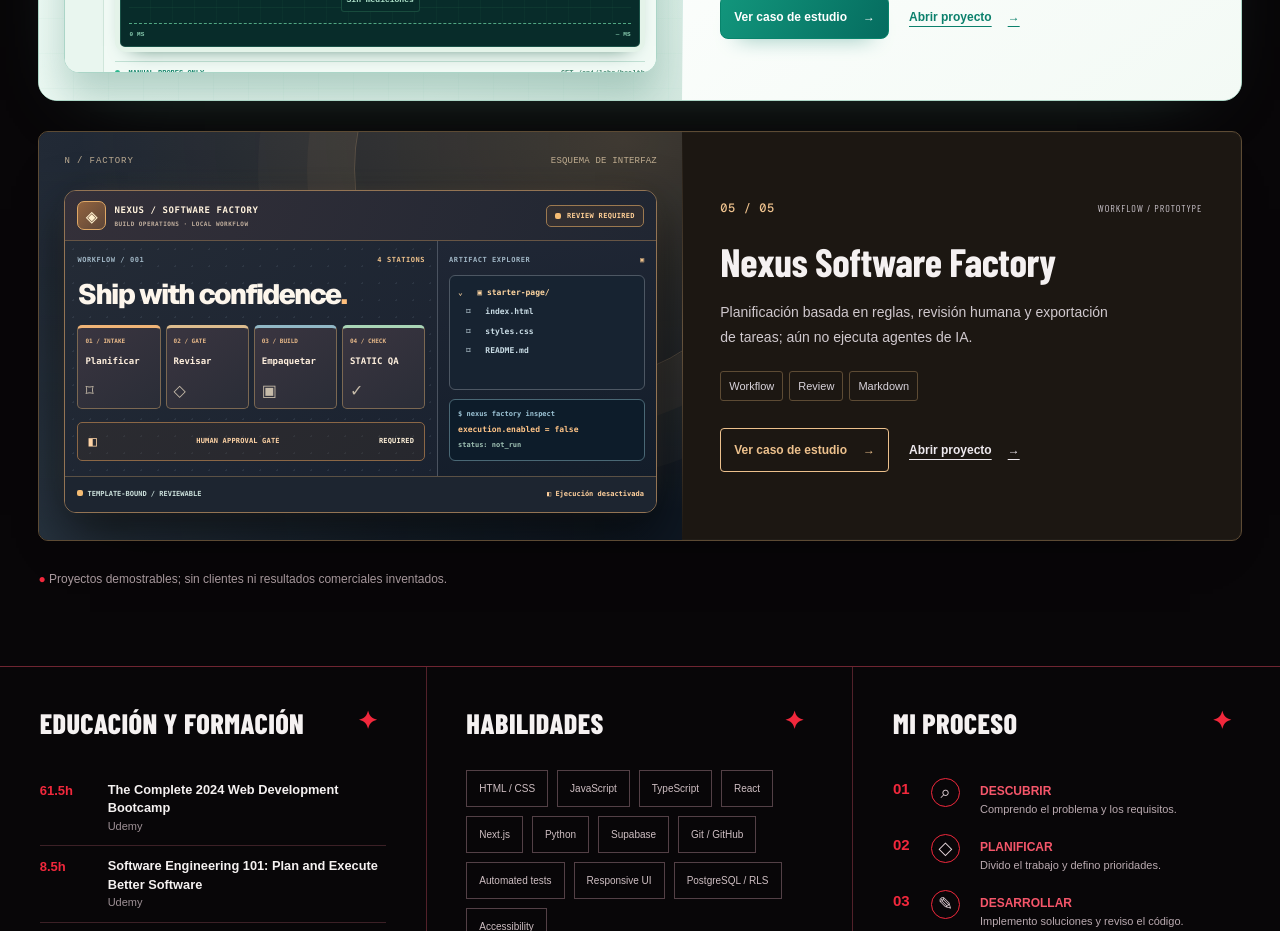
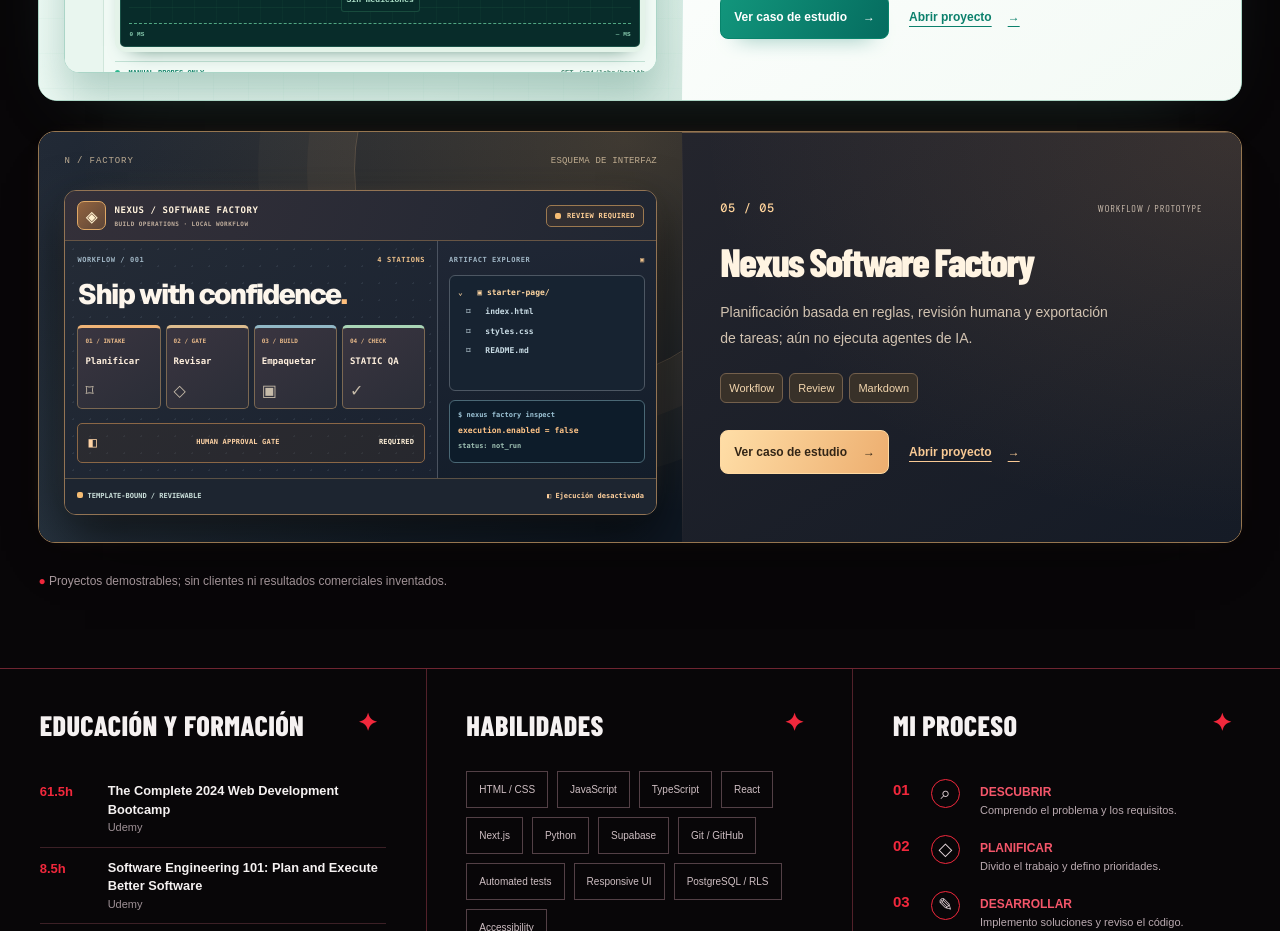
Before and after one commit to Dleteo/Nexus-AI, a Next.js app: page / in a window 1280 px wide. Shown: the part 2460-3391 px from the top of the page. Built offline with nearby package versions, Linux system fonts and the light colour scheme.

Commit message:
style(factory): premium release-control featured card with readable amber-steel branding

```diff
--- a/components/career/EditorialPortfolio.module.css
+++ b/components/career/EditorialPortfolio.module.css
@@ -741,3 +741,47 @@
 @media(max-width:660px){
  .projectCard[data-project="studio"] .projectPicture{height:318px}
 }
+
+/* Featured Software Factory: premium industrial operations software. */
+.projectCard[data-project="factory"]{
+ --project-accent:#ffc488;--project-line:#8e704e;
+ border:1px solid #967650;border-radius:17px;
+ background:#141c27;
+ box-shadow:0 30px 69px -47px #000,0 0 27px -23px #d49c5f;
+}
+.projectCard[data-project="factory"] .projectPicture{
+ height:clamp(315px,32vw,428px);min-height:315px;
+ background:
+ radial-gradient(ellipse at 86% 5%,#db9f5f3b,transparent 67%),
+ linear-gradient(155deg,#272b35,#111b27);
+}
+.projectCard[data-project="factory"] .projectCopy{
+ border-top:1px solid #6b5745;
+ background:
+ radial-gradient(ellipse at 100% 0%,#c78c542a,transparent 68%),
+ linear-gradient(150deg,#24252d,#151b26);
+}
+.projectCard[data-project="factory"] .cardTop b{color:#ffd39b}
+.projectCard[data-project="factory"] .cardTop span{color:#cbbcad}
+.projectCard[data-project="factory"] .projectTitle h3 a{
+ color:#fff4e2;letter-spacing:-.045em;font-weight:820;
+}
+.projectCard[data-project="factory"] .projectTitle h3 a:hover{color:#ffce92}
+.projectCard[data-project="factory"] .projectCopy>p{color:#d2c3b1;line-height:1.85}
+.projectCard[data-project="factory"] .tags span{
+ border:1px solid #74604c;border-radius:6px;
+ background:#383129;color:#f3d6ae;
+}
+.projectCard[data-project="factory"] .studyLink{
+ border:1px solid #ffd9a1;border-radius:8px;
+ color:#322516;background:linear-gradient(111deg,#ffdea7,#edae6f);
+ box-shadow:0 16px 28px -23px #ffc079;
+}
+.projectCard[data-project="factory"] .studyLink:hover{background:#ffeac2}
+.projectCard[data-project="factory"] .demoLink{color:#f9ca95}
+.projectCard[data-project="factory"]:hover{
+ box-shadow:0 34px 84px -45px #000,0 0 33px -20px #e9ac6d;
+}
+@media(max-width:660px){
+ .projectCard[data-project="factory"] .projectPicture{height:326px}
+}
```
